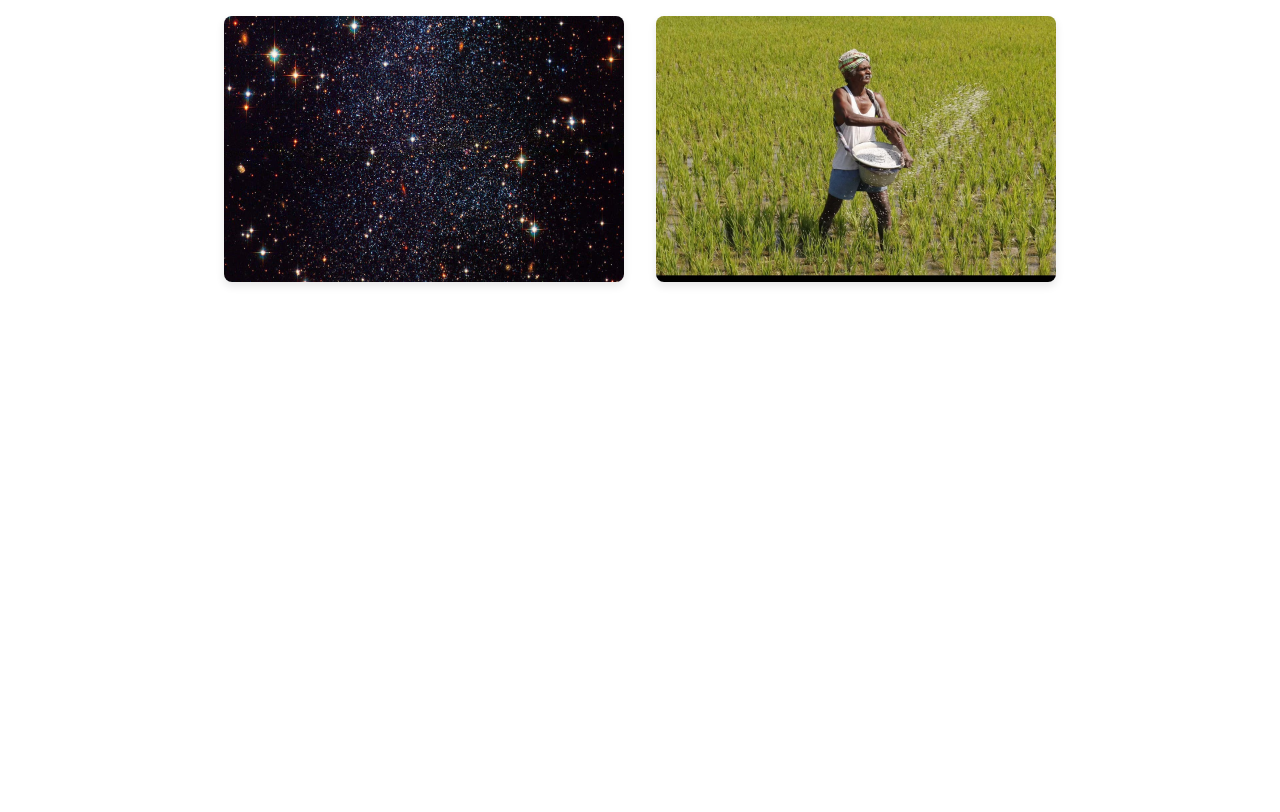
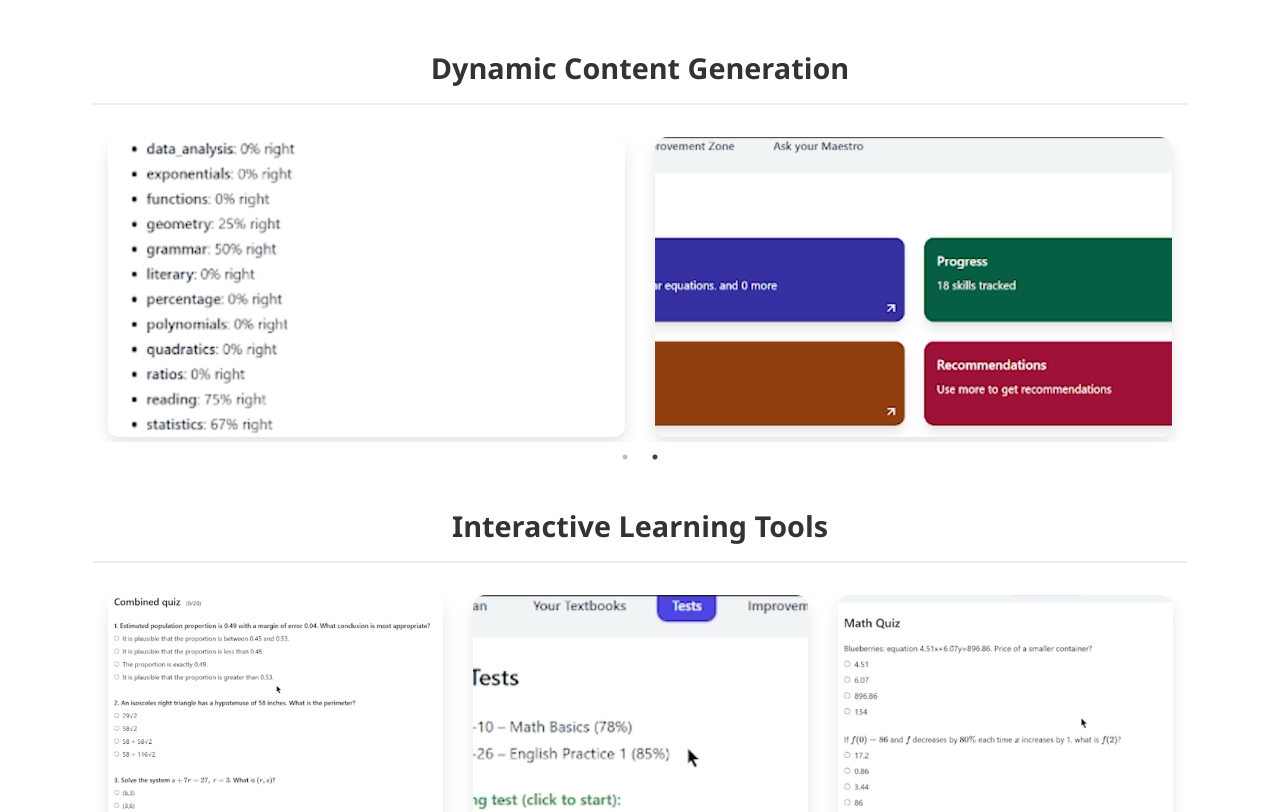
Before and after one commit to Satyam2303/StudyPal, a React (Create React App) app: page / in a window 1280 px wide. Shown: the part 420-1232 px from the top of the page. Before the commit the page ends 800 px from the top, so only its background shows below. Built offline with nearby package versions, Linux system fonts and the light colour scheme.

Commit message:
added Home page

```diff
--- a/package.json
+++ b/package.json
@@ -11,6 +11,8 @@
     "react-dom": "^19.1.0",
     "react-router-dom": "^7.6.3",
     "react-scripts": "5.0.1",
+    "react-slick": "^0.30.3",
+    "slick-carousel": "^1.8.1",
     "web-vitals": "^2.1.4"
   },
   "scripts": {
--- a/src/Home.css
+++ b/src/Home.css
@@ -1,13 +1,14 @@
-/* //src/Home.css */
+/* src/Home.css */
 .home-page {
   text-align: center;
-  padding: 2rem;
+  padding: 2rem 0; /* Changed padding */
   font-family: 'Segoe UI', sans-serif;
   color: #333;
 }
 
 .home-header {
   margin-bottom: 3rem;
+  padding: 0 2rem; /* Add padding back to text sections */
 }
 
 .home-header h1 {
@@ -20,27 +21,67 @@
   color: #555;
 }
 
+.home-intro {
+  padding: 0 2rem; /* Add padding back to text sections */
+}
+
 .home-intro h2 {
   font-size: 2.2rem;
   margin-bottom: 1rem;
 }
 
 .home-intro p {
-    max-width: 800px;
-    margin: 0 auto 2rem auto;
-    line-height: 1.6;
+  max-width: 800px;
+  margin: 0 auto 2rem auto;
+  line-height: 1.6;
 }
 
-.home-images {
-  display: flex;
-  justify-content: center;
-  gap: 2rem;
-  flex-wrap: wrap;
+/* The old .home-images class has been removed.
+*/
+
+/* --- New Slider Styles --- */
+.sliders-section {
+  margin-top: 4rem;
 }
 
-.home-images img {
-  max-width: 400px;
+.slider-container {
+  width: 90%;
+  margin: 0 auto 4rem auto; /* Center the container and add space below */
+}
+
+.slider-container h3 {
+  font-size: 1.8rem;
+  margin-bottom: 2rem;
+  color: #333;
+  border-bottom: 2px solid #eee;
+  padding-bottom: 1rem;
+}
+
+.slide {
+  padding: 0 15px; /* Creates gutter space between slides */
+  box-sizing: border-box;
+}
+
+.slide-image {
   width: 100%;
-  border-radius: 8px;
-  box-shadow: 0 4px 8px rgba(0,0,0,0.1);
+  height: 300px; /* Give a fixed height to the images */
+  object-fit: cover; /* This will cover the area, cropping if necessary */
+  border-radius: 12px;
+  box-shadow: 0 8px 16px rgba(0, 0, 0, 0.1);
+  transition: transform 0.3s ease-in-out;
 }
+
+.slide-image:hover {
+    transform: scale(1.03); /* Slight zoom effect on hover */
+}
+
+/* Customizing the slider dots */
+.slick-dots li button:before {
+    font-size: 12px;
+    color: #007bff;
+}
+
+.slick-dots li.slick-active button:before {
+    color: #0056b3;
+    opacity: 1;
+}
--- a/src/Home.js
+++ b/src/Home.js
@@ -1,27 +1,133 @@
-// //src/Home.js
-import React from 'react';
-import './Home.css';
-// **ACTION**: Make sure you have these images in src/assets/
-import dummyImg1 from './assets/dummy1.jpeg';
-import dummyImg2 from './assets/dummy2.png';
+// src/Home.js
+import React from "react";
+import Slider from "react-slick";
+import "./Home.css";
+
+// Import slick carousel CSS files
+import "slick-carousel/slick/slick.css";
+import "slick-carousel/slick/slick-theme.css";
+
+// ACTION: Add your 8 slider images to the 'src/assets' folder
+// and update the filenames here.
+import slider1_img1 from './assets/dashboard.png';
+import slider1_img2 from './assets/progress.png';
+
+import slider2_img1 from './assets/Mathquiz.jpg';
+import slider2_img2 from './assets/quizimg.jpg';
+import slider2_img3 from './assets/testprogress.png';
+
+import slider3_img1 from './assets/textbookstart.jpg';
+import slider3_img2 from './assets/textbooktopic.png';
+import slider3_img3 from './assets/textbook.jpg';
+
 
 const Home = () => {
+  // Settings for the first slider (2 images)
+  const settings_2_slides = {
+    dots: true,
+    infinite: true,
+    speed: 500,
+    slidesToShow: 2,
+    slidesToScroll: 1,
+    autoplay: true,
+    autoplaySpeed: 3000,
+    responsive: [
+        {
+          breakpoint: 768,
+          settings: {
+            slidesToShow: 1,
+          }
+        }
+      ]
+  };
+
+  // Settings for the second and third sliders (3 images)
+  const settings_3_slides = {
+    dots: true,
+    infinite: true,
+    speed: 500,
+    slidesToShow: 3,
+    slidesToScroll: 1,
+    autoplay: true,
+    autoplaySpeed: 3500,
+    responsive: [
+      {
+        breakpoint: 1024,
+        settings: {
+          slidesToShow: 2,
+        }
+      },
+      {
+        breakpoint: 600,
+        settings: {
+          slidesToShow: 1,
+        }
+      }
+    ]
+  };
+
+  const slider1_images = [slider1_img1, slider1_img2];
+  const slider2_images = [slider2_img1, slider2_img2, slider2_img3];
+  const slider3_images = [slider3_img1, slider3_img2, slider3_img3];
+
   return (
     <div className="home-page">
       <header className="home-header">
         <h1>Welcome to StudyPal</h1>
-        <p>The smartest tutor you’ll ever have. One that knows your gaps, your strengths, your style - and helps you succeed.</p>
+        <p>
+          The smartest tutor you’ll ever have. One that knows your gaps, your
+          strengths, your style - and helps you succeed.
+        </p>
       </header>
+
       <section className="home-intro">
         <h2>Your Personal AI-Powered Study Partner</h2>
         <p>
-          StudyPal leverages cutting-edge AI to create a truly personalized learning experience.
-          Stop wasting time on generic content and get the expert-level guidance you need, exactly when you need it.
+          StudyPal leverages cutting-edge AI to create a truly personalized
+          learning experience. Stop wasting time on generic content and get the
+          expert-level guidance you need, exactly when you need it.
         </p>
-        <div className="home-images">
-          <img src={dummyImg1} alt="AI Learning" />
-          <img src={dummyImg2} alt="Personalized Path" />
+      </section>
+
+      {/* --- Sliders Section --- */}
+      <section className="sliders-section">
+
+        {/* Slider 1 */}
+        <div className="slider-container">
+          <h3>Dynamic Content Generation</h3>
+          <Slider {...settings_2_slides}>
+            {slider1_images.map((img, index) => (
+              <div key={index} className="slide">
+                <img src={img} alt={`Slide ${index + 1}`} className="slide-image" />
+              </div>
+            ))}
+          </Slider>
         </div>
+
+        {/* Slider 2 */}
+        <div className="slider-container">
+          <h3>Interactive Learning Tools</h3>
+          <Slider {...settings_3_slides}>
+            {slider2_images.map((img, index) => (
+              <div key={index} className="slide">
+                <img src={img} alt={`Slide ${index + 1}`} className="slide-image" />
+              </div>
+            ))}
+          </Slider>
+        </div>
+
+        {/* Slider 3 */}
+        <div className="slider-container">
+          <h3>Personalized Study Paths</h3>
+          <Slider {...settings_3_slides}>
+            {slider3_images.map((img, index) => (
+              <div key={index} className="slide">
+                <img src={img} alt={`Slide ${index + 1}`} className="slide-image" />
+              </div>
+            ))}
+          </Slider>
+        </div>
+
       </section>
     </div>
   );
```
Also changed, not shown: 1 other file (tests, documents, lock files or other folders).
